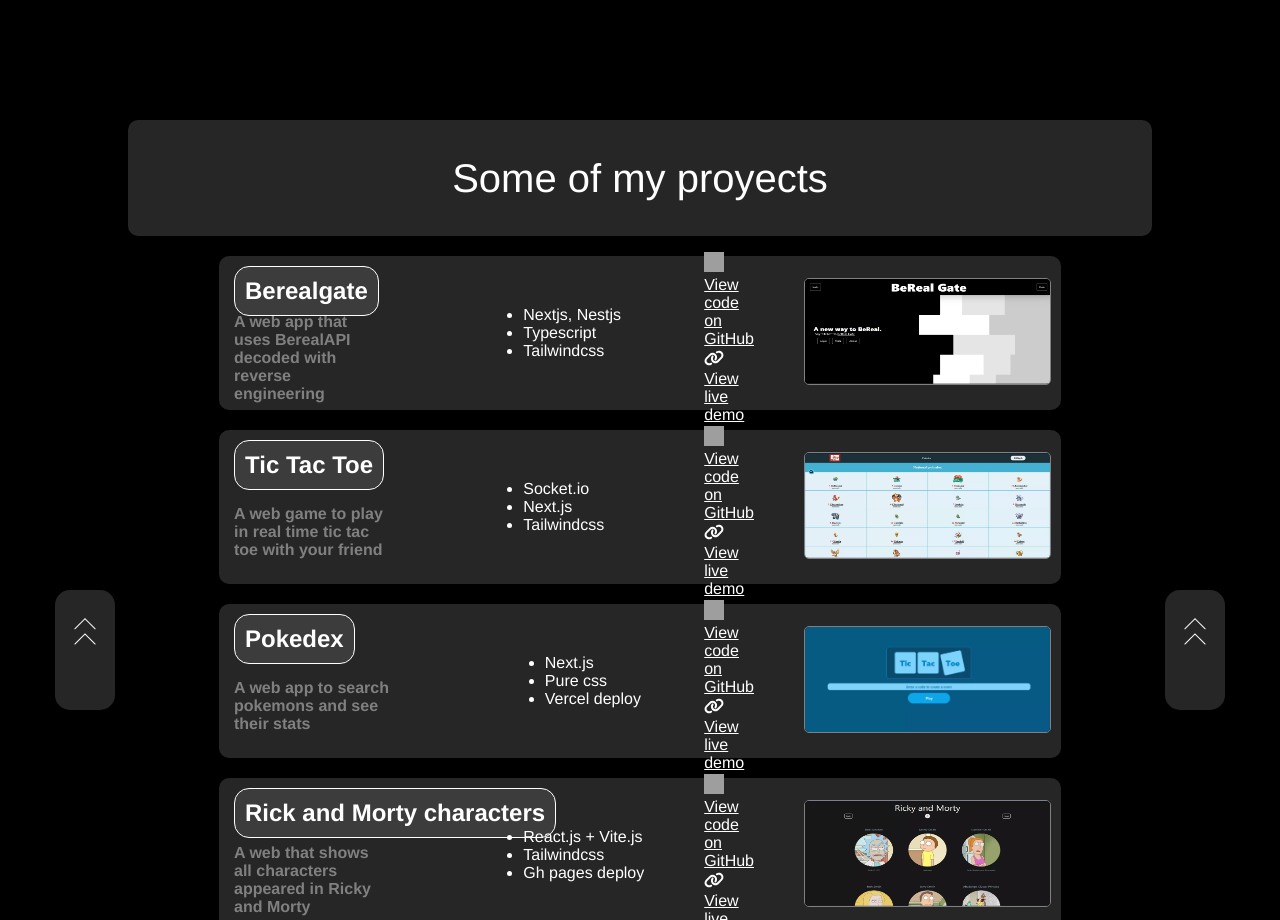
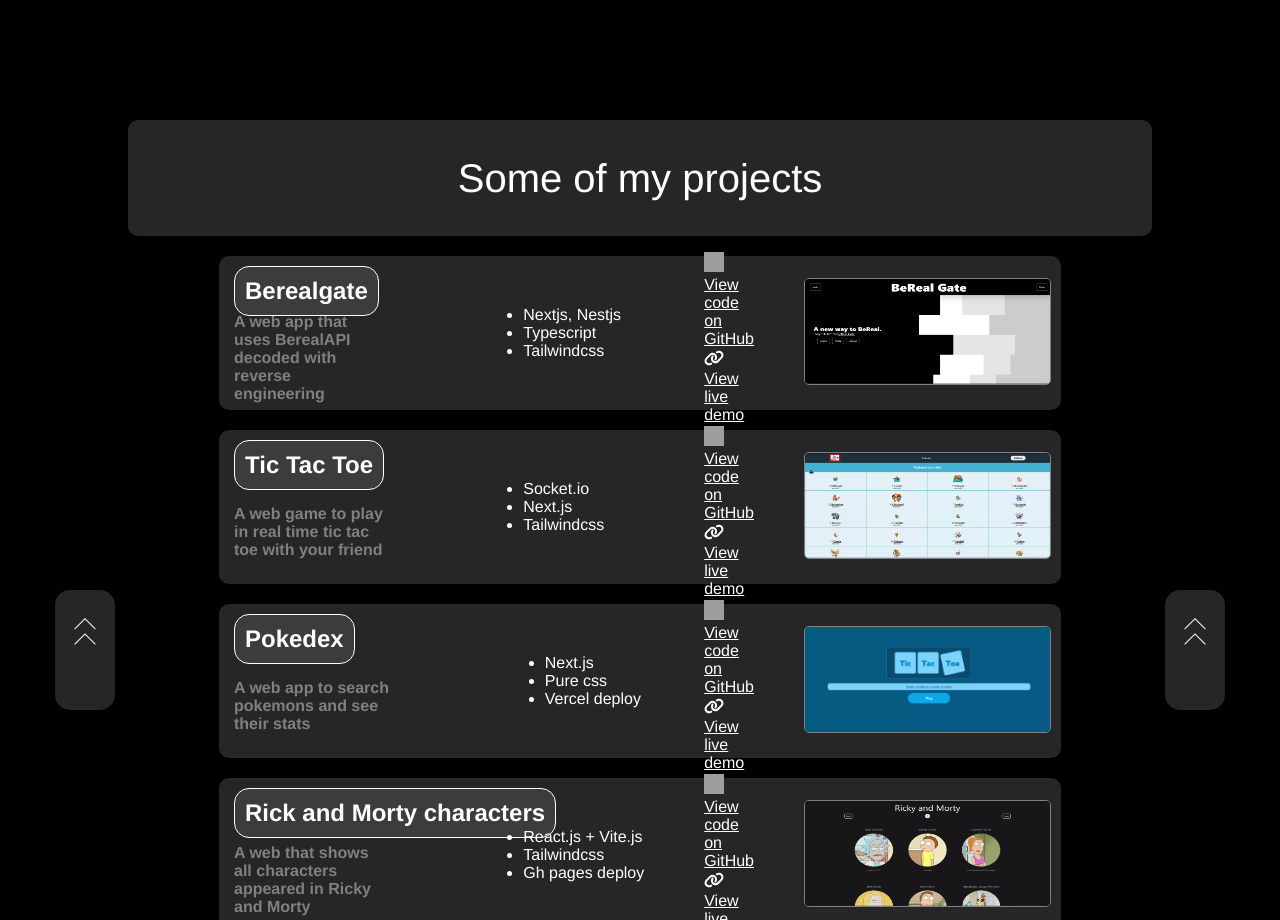
Before and after one commit to chemokita13/Portfolio, a React (Create React App) app: page / in a window 1280 px wide. Shown: the part 2300-3220 px from the top of the page. Built offline with nearby package versions, Linux system fonts and the light colour scheme; grey boxes are pictures that could not be loaded.

Commit message:
Update project title in Proyects.js

```diff
--- a/src/components/Proyects.js
+++ b/src/components/Proyects.js
@@ -28,7 +28,7 @@
             </button>
             <Pulse delay={1750}>
                 <div id="proyects-title" className=" bg-glass">
-                    Some of my proyects
+                    Some of my projects
                 </div>
             </Pulse>
             <div className="proyects-container">
```
